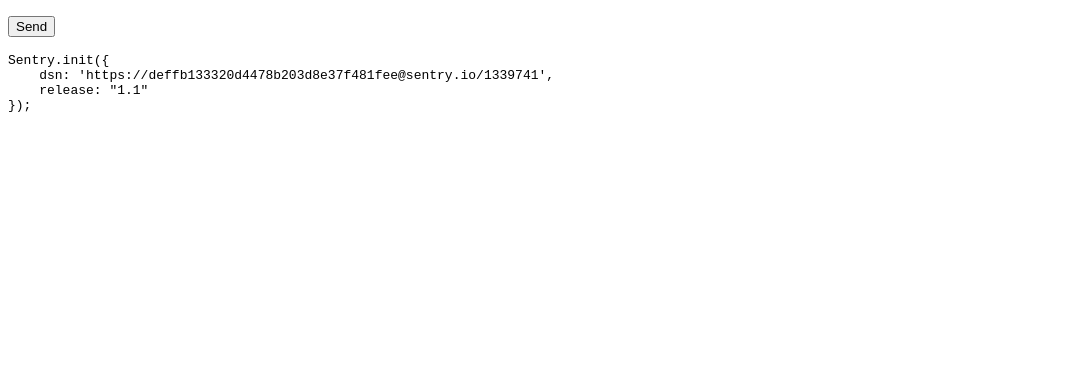
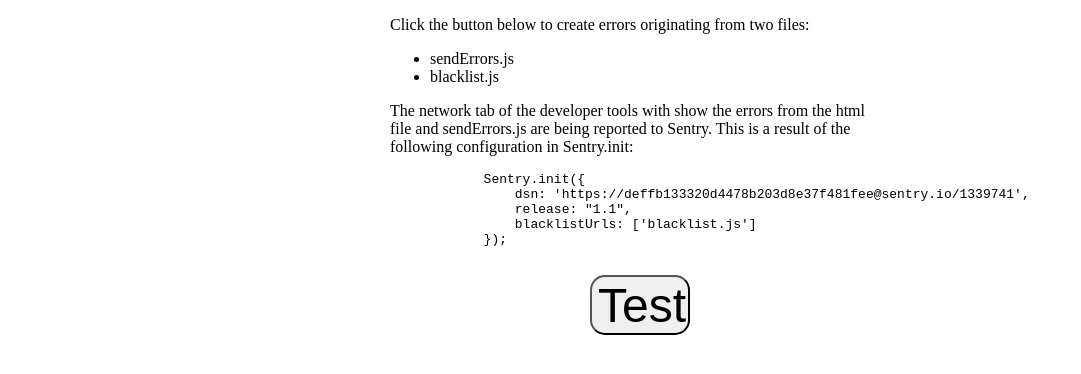
Before and after one commit to JoaoCarlinho/sentryTechEx1, a plain HTML site: page ex1.html in a window 1280 px wide. Shown: the whole page, without its empty margins (0-1081 px from the left). Drawn offline with Linux system fonts and the light colour scheme.

Commit message:
minimal css

```diff
--- a/ex1.html
+++ b/ex1.html
@@ -1,6 +1,18 @@
 <!DOCTYPE html>
 <html>
 <head>
+    <style>
+        body{
+            text-align: center;
+        }
+
+        button{
+            height:60px;
+            width: 100px;
+            font-size: 3em;
+            border-radius:15px;
+        }
+    </style>
     <title>BlackList URL Example</title>
     <script src="https://browser.sentry-cdn.com/4.4.1/bundle.min.js" crossorigin="anonymous"></script>
     <script>
@@ -12,15 +24,24 @@
     </script>
 </head>
 <body>
+        <div style="width:500px; text-align: left; margin:0 auto;">
             <p>
-        <button id="btn">Send</button>
+                Click the button below to create errors originating from two files:
+                <ul>
+                    <li>sendErrors.js</li>
+                    <li>blacklist.js</li>
+                </ul>
+                The network tab of the developer tools with show the errors from the html file and sendErrors.js are being reported to Sentry.  This is a result of the following configuration in Sentry.init:
             </p>
             <pre>
             Sentry.init({
                 dsn: 'https://deffb133320d4478b203d8e37f481fee@sentry.io/1339741',
-    release: "1.1"
+                release: "1.1",
+                blacklistUrls: ['blacklist.js']
             });
             </pre>
+        </div>
+    <button id="btn">Test</button>
 </body>
 </html>
 <script src="blacklist.js" crossorigin="anonymous"></script>
```
Lines whose indentation alone changed are shown as unchanged.
